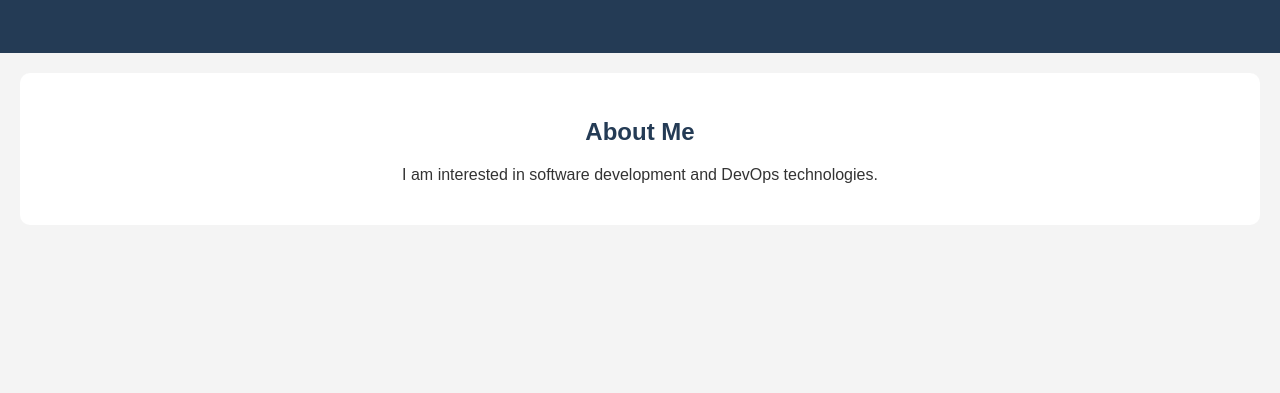
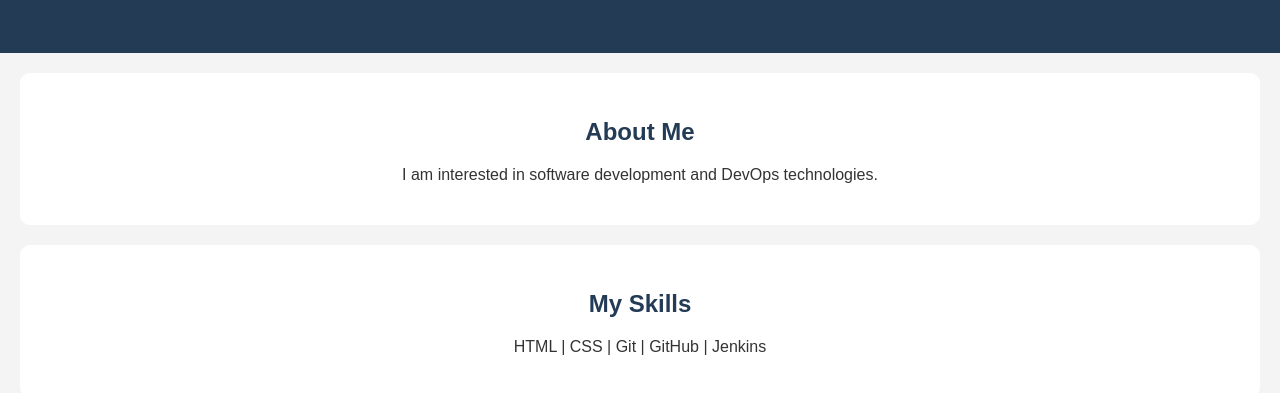
Before and after one commit to Kshubham1903/2303089, a plain HTML site: page index.html in a window 1280 px wide. Shown: the part 141-534 px from the top of the page. Drawn offline with Linux system fonts and the light colour scheme.

Commit message:
added skills

```diff
--- a/index.html
+++ b/index.html
@@ -16,6 +16,10 @@
         <p>I am interested in software development
         and DevOps technologies.</p>
     </section>
+     <section>
+        <h2>My Skills</h2>
+        <p>HTML | CSS | Git | GitHub | Jenkins</p>
+    </section>
 
 </body>
 </html>
```
